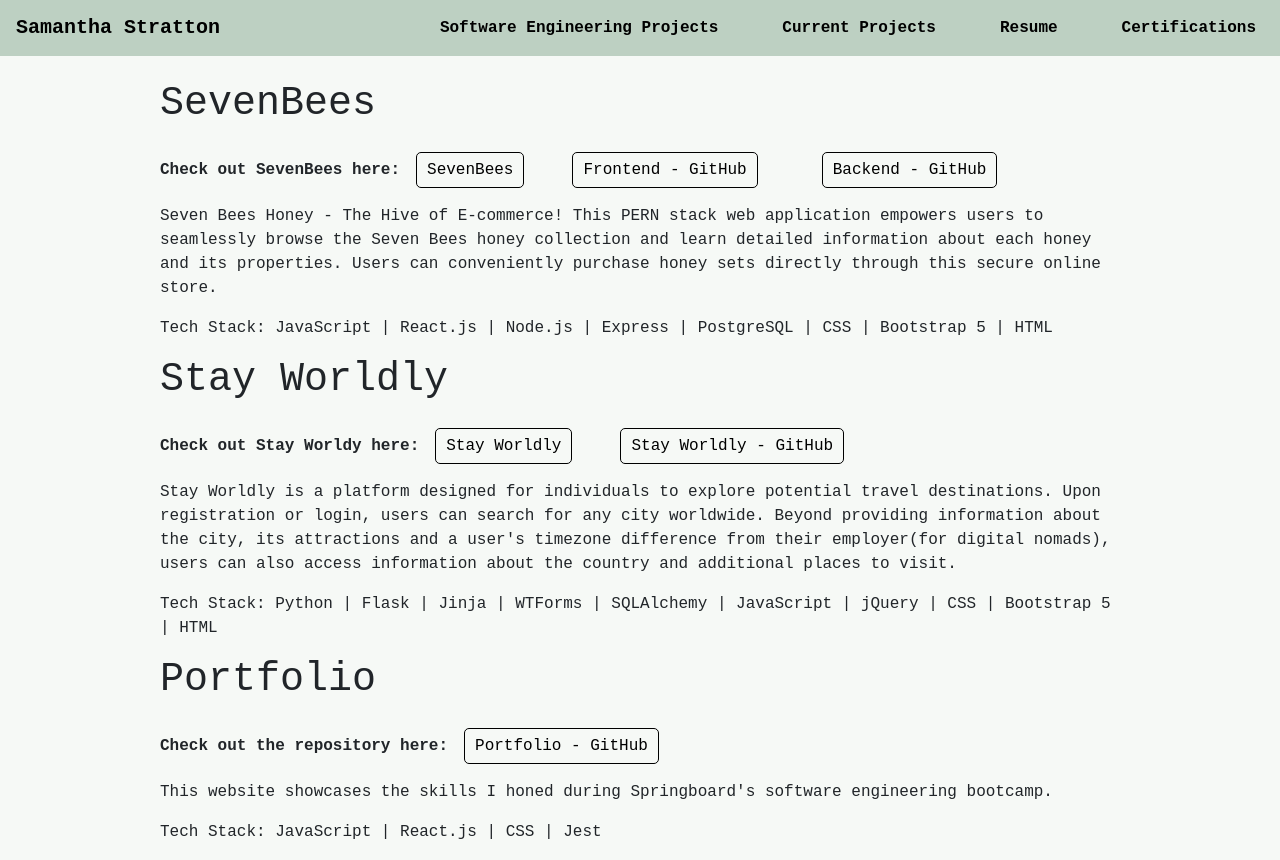
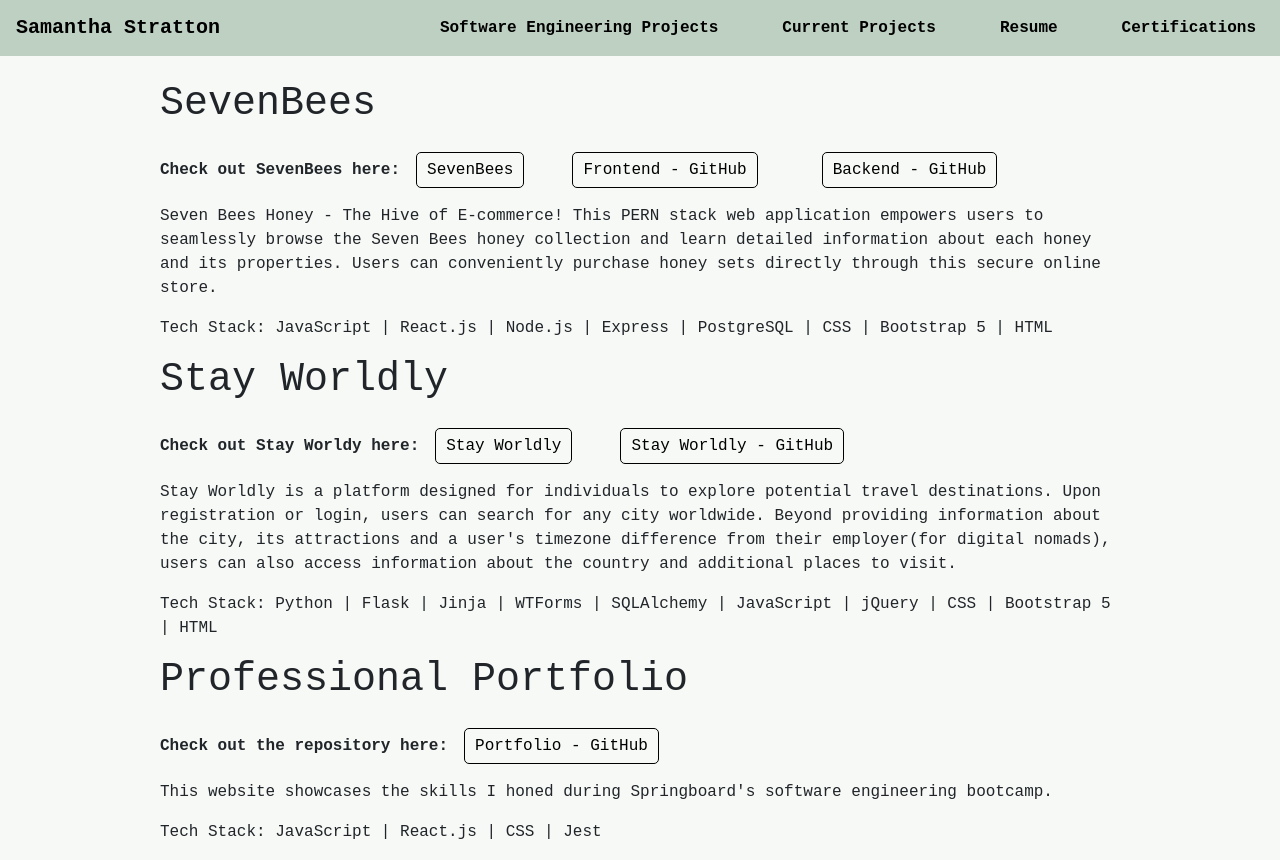
Before and after one commit to SamStratton2112/Portfolio, a React (Create React App) app: page /projects/complete in a window 1280 px wide. Built offline with nearby package versions, Linux system fonts and the light colour scheme.

Commit message:
update portfolio

```diff
--- a/src/Portfolio.js
+++ b/src/Portfolio.js
@@ -4,7 +4,7 @@ import './Portfolio.css'
 const Portfolio = ()=>{
     return(
         <div className='Portfolio'>
-            <h1>Portfolio</h1>
+            <h1>Professional Portfolio</h1>
             <div>
                 <label htmlFor='link'>Check out the repository here: </label>
                 <Link id="link" to='https://github.com/SamStratton2112/Portfolio.git'><button className='btn'>Portfolio - GitHub</button></Link>
```
